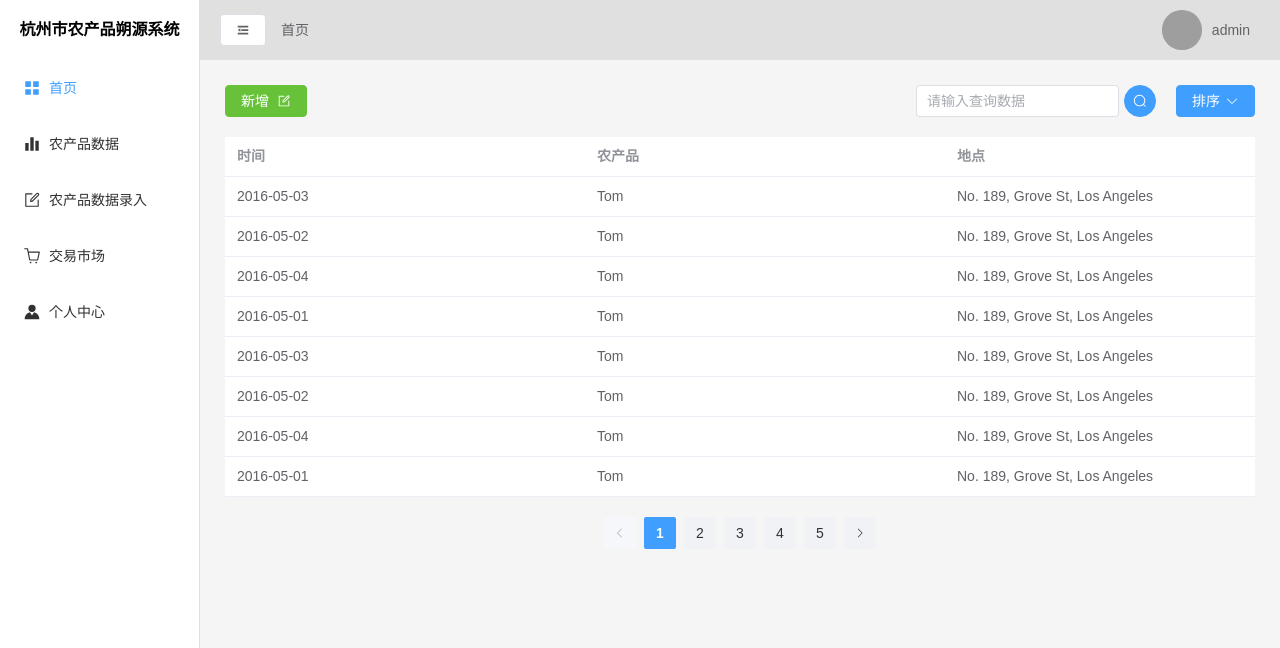
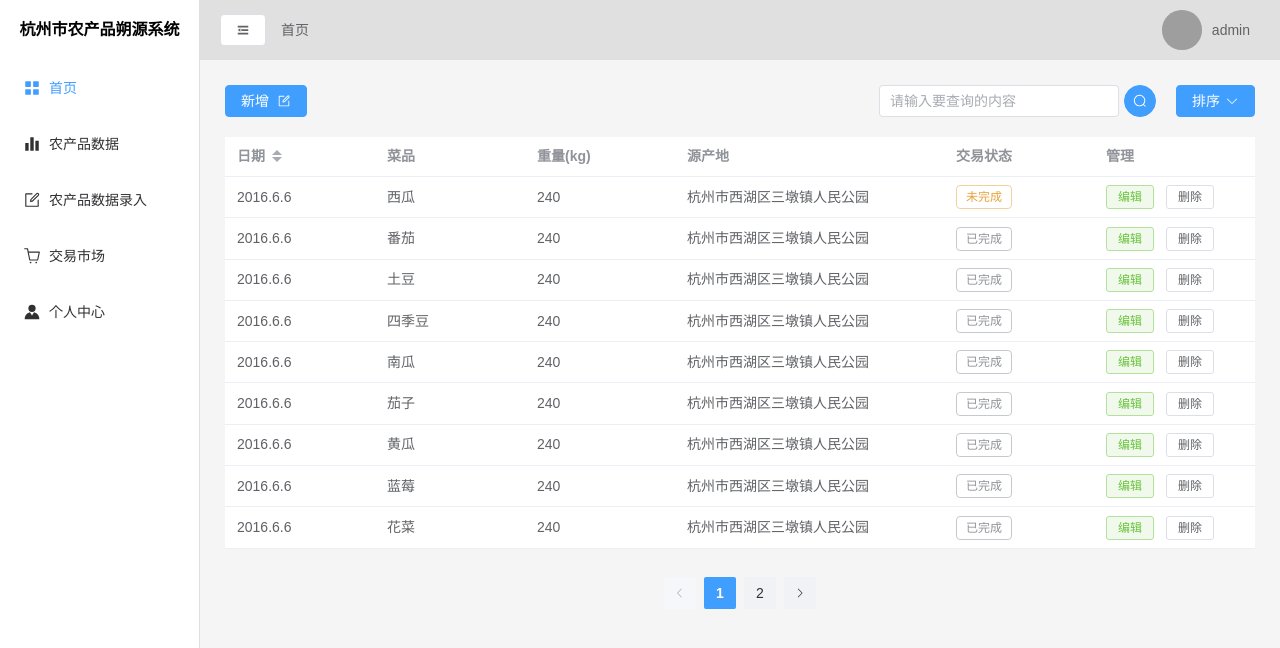
Before and after one commit to Dyzwd/Blockchain, a Vue app in the folder blockchain_vue3/: page /home/list in a window 1280 px wide. Shown: the top 648 px of the page. Built offline with nearby package versions, Linux system fonts and the light colour scheme; grey boxes are pictures that could not be loaded.

Commit message:
Update list.vue

```diff
--- a/blockchain_vue3/src/views/MainPages/list.vue
+++ b/blockchain_vue3/src/views/MainPages/list.vue
@@ -2,15 +2,14 @@
     <div class="container">
         <div class="top">
             <div class="left">
-                <el-button type="success">新增
+                <el-button type="primary" @click="menuChange('/home/typein')">新增
                     <Edit style="width: 1em; height: 1em; margin-left: 8px;" />
                 </el-button>
             </div>
             <div class="right">
                 <div class="search">
-                    <el-autocomplete v-model="state" :fetch-suggestions="querySearchAsync" placeholder="请输入查询数据"
-                        @select="handleSelect" />
-                    <el-button :icon="Search" type="primary" circle />
+                    <el-input v-model="input" style="width: 240px" placeholder="请输入要查询的内容" clearable />
+                    <el-button :icon="Search" type="primary" circle @click="onSearch" />
                 </div>
                 <div class="select">
                     <el-dropdown>
@@ -29,93 +28,76 @@
             </div>
         </div>
         <div class="form">
-            <el-table :data="tableData" style="width: 100%" :row-class-name="tableRowClassName">
-                <el-table-column prop="date" label="时间" width="360" />
-                <el-table-column prop="name" label="农产品" width="360" />
-                <el-table-column prop="address" label="地点" />
+            <el-table :data="cropData" style="width: 100%">
+                <el-table-column prop="time" label="日期" width="150" sortable />
+                <el-table-column prop="crop" label="菜品" width="150" />
+                <el-table-column prop="weight" label="重量(kg)" width="150" />
+                <el-table-column prop="source" label="源产地" min-width="200" />
+                <el-table-column prop="isTrade" label="交易状态" width="150">
+                    <template #default="scope">
+                        <el-tag :type="scope.row.isTrade ? 'info' : 'warning'" effect="plain" disable-transitions>
+                            {{ scope.row.isTrade ? '已完成' : '未完成' }}</el-tag>
+                    </template>
+                </el-table-column>
+                <el-table-column label="管理" min-width="120">
+                    <template #default="scope">
+                        <el-button type="success" size="small" plain @click="handleEdit(scope.row)">
+                            编辑
+                        </el-button>
+                        <el-button type="default" size="small" plain @click="handleDel(scope.row)">删除</el-button>
+                    </template>
+                </el-table-column>
             </el-table>
         </div>
         <div class="bottom">
-            <el-pagination size="default" background layout="prev, pager, next" :total="50" class="mt-4" />
+            <el-pagination size="default" background layout="prev, pager, next" :total="total" class="mt-4" @current-change="handleCurrentChange"/>
         </div>
+
     </div>
+    <!-- dialog1 -->
+    <el-dialog v-model="dialogFormVisible" title="编辑" width="500" center>
+        <el-form :model="form">
+            <el-form-item label="时间" :label-width="formLabelWidth">
+                <el-input v-model="form.time" autocomplete="off" />
+            </el-form-item>
+            <el-form-item label="菜品" :label-width="formLabelWidth">
+                <el-input v-model="form.crop" autocomplete="off" />
+            </el-form-item>
+            <el-form-item label="重量(kg)" :label-width="formLabelWidth">
+                <el-input v-model="form.weight" autocomplete="off" />
+            </el-form-item>
+            <el-form-item label="源产地" :label-width="formLabelWidth">
+                <el-input v-model="form.source" autocomplete="off" />
+            </el-form-item>
+            <el-form-item label="交易状态" :label-width="formLabelWidth">
+                <div class="my-2 ml-4">
+                    <el-radio-group v-model="form.isTrade">
+                        <el-radio :value="true">已完成</el-radio>
+                        <el-radio :value="false">未完成</el-radio>
+                    </el-radio-group>
+                </div>
+            </el-form-item>
+        </el-form>
+        <template #footer>
+            <div class="dialog-footer">
+                <el-button @click="dialogFormVisible = false">取消</el-button>
+                <el-button type="primary" @click="onSubmit">
+                    应用
+                </el-button>
+            </div>
+        </template>
+    </el-dialog>
 </template>
 
 <script setup lang="ts">
-import { onMounted, ref } from 'vue'
+//附件区（一般不改）
+import { ref, onMounted, watch } from 'vue'
+import { ArrowDown } from '@element-plus/icons-vue'
 import {
-    Check,
-    Delete,
     Edit,
-    Message,
     Search,
-    Star,
 } from '@element-plus/icons-vue'
-interface User {
-    date: string
-    name: string
-    address: string
-}
-
-const tableRowClassName = ({
-    row,
-    rowIndex,
-}: {
-    row: User
-    rowIndex: number
-}) => {
-    if (rowIndex === 1) {
-        return 'warning-row'
-    } else if (rowIndex === 3) {
-        return 'success-row'
-    }
-    return ''
-}
-
-const tableData: User[] = [
-    {
-        date: '2016-05-03',
-        name: 'Tom',
-        address: 'No. 189, Grove St, Los Angeles',
-    },
-    {
-        date: '2016-05-02',
-        name: 'Tom',
-        address: 'No. 189, Grove St, Los Angeles',
-    },
-    {
-        date: '2016-05-04',
-        name: 'Tom',
-        address: 'No. 189, Grove St, Los Angeles',
-    },
-    {
-        date: '2016-05-01',
-        name: 'Tom',
-        address: 'No. 189, Grove St, Los Angeles',
-    },
-    {
-        date: '2016-05-03',
-        name: 'Tom',
-        address: 'No. 189, Grove St, Los Angeles',
-    },
-    {
-        date: '2016-05-02',
-        name: 'Tom',
-        address: 'No. 189, Grove St, Los Angeles',
-    },
-    {
-        date: '2016-05-04',
-        name: 'Tom',
-        address: 'No. 189, Grove St, Los Angeles',
-    },
-    {
-        date: '2016-05-01',
-        name: 'Tom',
-        address: 'No. 189, Grove St, Los Angeles',
-    },
-
-]
-const state = ref('')
+const formLabelWidth = '70px'
 interface LinkItem {
     value: string
     link: string
@@ -132,37 +114,69 @@ const loadAll = () => {
         { value: 'babel', link: 'https://github.com/babel/babel' },
     ]
 }
-let timeout: ReturnType<typeof setTimeout>
-const querySearchAsync = (queryString: string, cb: (arg: any) => void) => {
-    const results = queryString
-        ? links.value.filter(createFilter(queryString))
-        : links.value
+const radio = ref('true')
+//工作区
+const dialogFormVisible = ref(false)
+let index = ref(0)
+const form = ref({
+    id: "",
+    crop: "",
+    source: "",
+    time: "",
+    weight: "",
+    isTrade: null,
+})
+let cropData = ref([{}])
+//menuChange函数
+import useRoute from '@/hooks/useRoute'
+const { menuChange } = useRoute()
 
-    clearTimeout(timeout)
-    timeout = setTimeout(() => {
-        cb(results)
-    }, 3000 * Math.random())
+//listTable数据
+import listTable from '@/data/lsitTable'
+import { handleCurrentChange } from 'element-plus/es/components/tree/src/model/util.mjs';
+
+//删除数据
+const handleDel = ({ id }: any) => {
+    index.value = listTable.cropData.value.findIndex(item => item.id === id)
+    listTable.cropData.value.splice(index.value, 1)
 }
-const createFilter = (queryString: string) => {
-    return (restaurant: LinkItem) => {
-        return (
-            restaurant.value.toLowerCase().indexOf(queryString.toLowerCase()) === 0
-        )
+
+//编辑数据-打开
+const handleEdit = ({ id }: any) => {
+    dialogFormVisible.value = true
+    index.value = listTable.cropData.value.findIndex(item => item.id === id)
+    form.value = listTable.cropData.value[index.value]
+}
+//编辑数据-提交
+const onSubmit = () => {
+    dialogFormVisible.value = false
+    listTable.cropData.value[index.value] = form.value
+}
+
+//搜索
+let input = ref("")
+const onSearch = () => {
+    cropData.value = listTable.cropData.value.filter(item => item.crop.match(input.value))
+}
+watch(input, (news) => {
+    if (news === "") {
+        cropData.value = listTable.cropData.value
     }
-}
-const handleSelect = (item: Record<string, any>) => {
-    console.log(item)
-}
-onMounted(() => {
-    links.value = loadAll()
 })
 
-import { ArrowDown } from '@element-plus/icons-vue'
+//分页
+let total = ref(2)
+const handleCurrentChange = (val:any)=>{
+    cropData.value = listTable.cropData.value.filter(item => Number(item.id) > (val-1)*10 && Number(item.id) < val*10)
+}
 
-const handleClick = () => {
-    // eslint-disable-next-line no-alert
-    alert('button click')
-}
+//生命周期
+onMounted(() => {
+    cropData.value = listTable.cropData.value.filter(item => Number(item.id) > 0 && Number(item.id) < 10)
+    links.value = loadAll()
+    total.value = Math.ceil(listTable.cropData.value.length / 10)*10
+    console.log(total.value);
+})
 </script>
 
 <style scoped>
@@ -195,11 +209,12 @@ const handleClick = () => {
 
     .form {
         margin-top: 20px;
+        width: 100%;
+        height: 440px;
     }
 
-    .bottom{
+    .bottom {
         display: flex;
-        margin-top: 20px;
         width: 100%;
         justify-content: center;
     }
```
